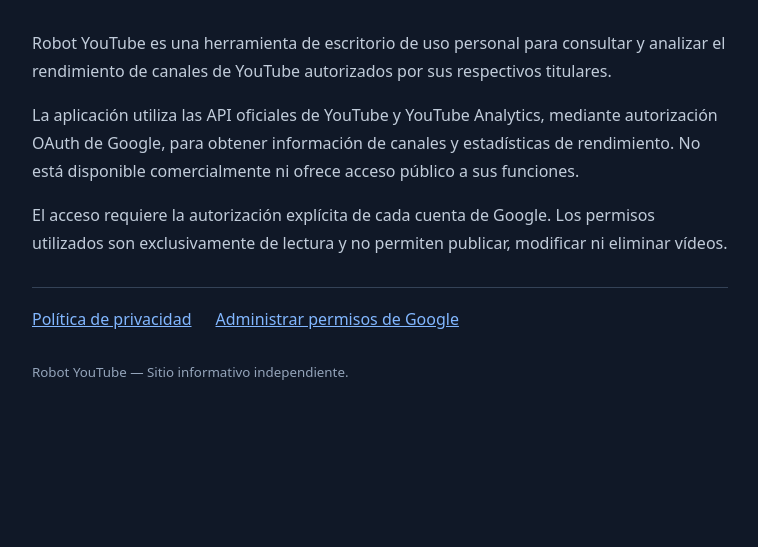
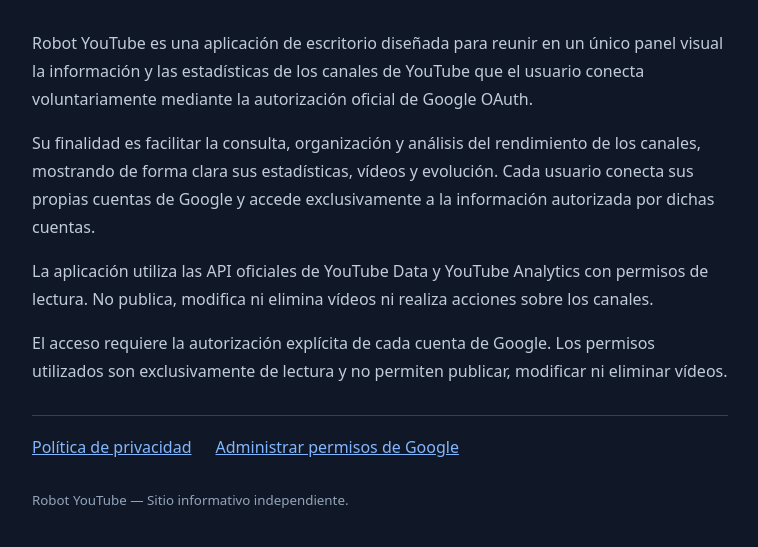
Before and after one commit to Sokux7/robot-youtube-oauth, a plain HTML site: page index.html in a window 1280 px wide. Shown: the part 237-784 px from the top of the page, without its empty margins (260-1018 px from the left). Drawn offline with Linux system fonts and the light colour scheme.

Commit message:
index.html

```diff
--- a/index.html
+++ b/index.html
@@ -13,8 +13,9 @@
   <main>
     <span class="tag">Aplicación de uso privado</span>
     <h1>Robot YouTube</h1>
-    <p>Robot YouTube es una herramienta de escritorio de uso personal para consultar y analizar el rendimiento de canales de YouTube autorizados por sus respectivos titulares.</p>
-    <p>La aplicación utiliza las API oficiales de YouTube y YouTube Analytics, mediante autorización OAuth de Google, para obtener información de canales y estadísticas de rendimiento. No está disponible comercialmente ni ofrece acceso público a sus funciones.</p>
+    <p>Robot YouTube es una aplicación de escritorio diseñada para reunir en un único panel visual la información y las estadísticas de los canales de YouTube que el usuario conecta voluntariamente mediante la autorización oficial de Google OAuth.</p>
+    <p>Su finalidad es facilitar la consulta, organización y análisis del rendimiento de los canales, mostrando de forma clara sus estadísticas, vídeos y evolución. Cada usuario conecta sus propias cuentas de Google y accede exclusivamente a la información autorizada por dichas cuentas.</p>
+    <p>La aplicación utiliza las API oficiales de YouTube Data y YouTube Analytics con permisos de lectura. No publica, modifica ni elimina vídeos ni realiza acciones sobre los canales.</p>
     <p>El acceso requiere la autorización explícita de cada cuenta de Google. Los permisos utilizados son exclusivamente de lectura y no permiten publicar, modificar ni eliminar vídeos.</p>
     <nav>
       <a href="privacy.html">Política de privacidad</a>
```
